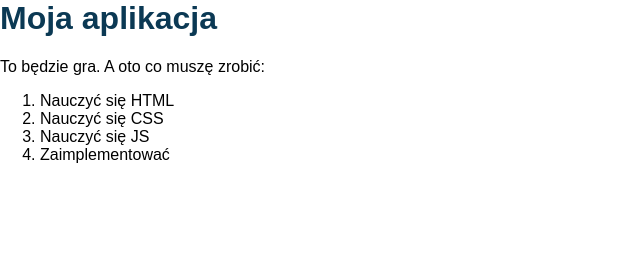
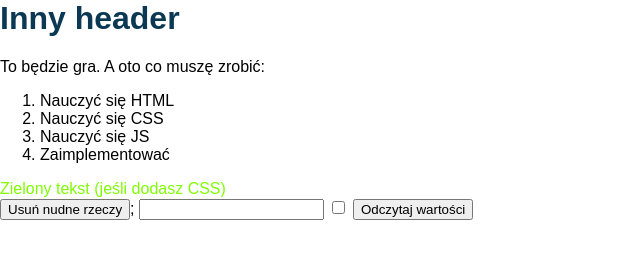
Before and after one commit to AndrijKostecki/JavaSriptStart, a plain HTML site: page index.html in a window 1280 px wide. Shown: the whole page, without its empty margins (0-640 px from the left). Drawn offline with Linux system fonts and the light colour scheme.

Commit message:
Add mods

```diff
--- a/index.html
+++ b/index.html
@@ -12,11 +12,15 @@
         h1 {
             color: #0B3954;
         }
+
+        .green{
+            color: chartreuse;
+        }
     </style>
 </head>
 <body>
 <div id="app">
-    <h1 id="main-header">Moja aplikacja</h1>
+    <h1 id="main-header">Moja pierwsza aplikacja </h1>
     <p>To będzie gra. A oto co muszę zrobić:</p>
     <ol>
         <li class="boring">Nauczyć się HTML</li>
@@ -25,8 +29,52 @@
         <li id="super-important">Zaimplementować</li>
     </ol>
 </div>
+<button type="button" onClick="removeBoringStuff()" >Usuń nudne rzeczy</button>;
+<input type="text" id="myTextField">
+<input type="checkbox" id="myCheckbox">
+<button type="button" onclick="readValues()">Odczytaj wartości</button>
+
 <script>
-    alert('Witamy witamy');
+    //alert('Witamy witamy');
+    const header = document.getElementById('main-header');
+    //alert(header.innerText);
+    header.innerText = "Inny header";
+    /*const nudy = document.querySelectorAll("#app .boring");
+    nudy.forEach(element => {
+        alert(`Nuda: ${element.innerText}`);
+        element.classList.remove('boring');
+    });*/
+
+    let div = document.createElement('div');
+    div.classList.add('green');
+    div.innerText = 'Zielony tekst (jeśli dodasz CSS)';
+    document.getElementById('app').append(div); // jest też prepend
+
+    let listItem = document.createElement('li');
+    listItem.innerText = 'Zagrać';
+    // dodaję na koniec listy
+    /*document.querySelector("#app ol li:last-child").after(listItem); // jest też before
+    document.querySelectorAll("#app .boring").forEach((e) => e.remove());*/
+
+    function removeBoringStuff (){
+        document.querySelectorAll("#app .boring").forEach((e) => e.remove())
+
+
+    }
+
+    function readValues (){
+
+        let box = document.getElementById("myCheckbox");
+        if (box.checked==true){
+            let inboxText = document.getElementById("myTextFiled").value;
+            alert(inboxText);
+        }
+
+
+
+    }
+
+
 </script>
 </body>
 </html>
```
